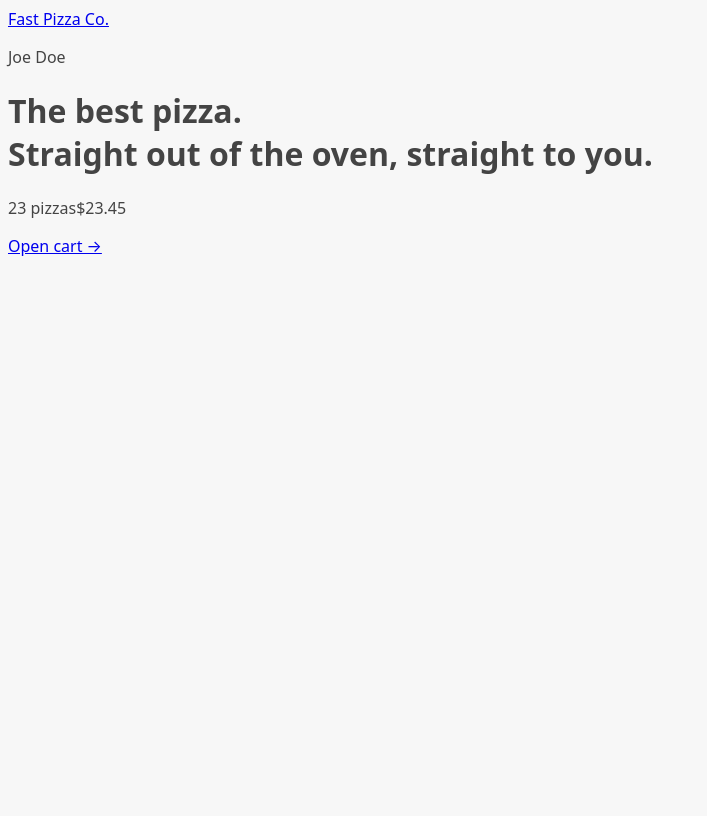
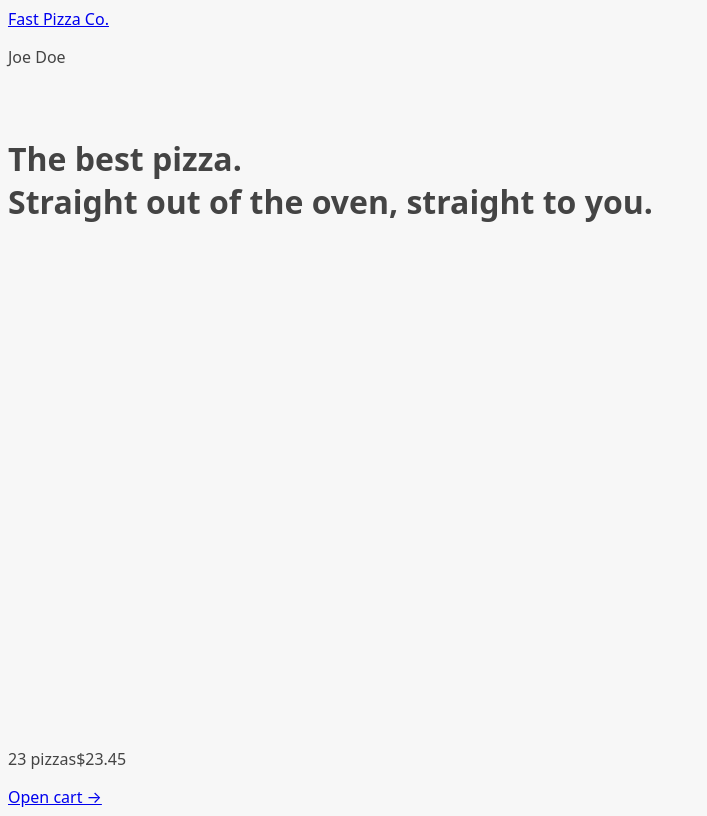
Before and after one commit to Pdwxn/Practice-Fast-Pizza, a React (Vite) app: page / in a window 1280 px wide. Shown: the whole page, without its empty margins (0-707 px from the left). Built offline with nearby package versions, Linux system fonts and the light colour scheme.

Commit message:
add loader input

```diff
--- a/src/features/menu/Menu.jsx
+++ b/src/features/menu/Menu.jsx
@@ -4,7 +4,6 @@
 
 function Menu() {
   const menu = useLoaderData();
-  console.log(menu);
 
   return (
     <ul>
--- a/src/main.jsx
+++ b/src/main.jsx
@@ -1,7 +1,7 @@
 import React from "react";
 import ReactDOM from "react-dom/client";
 import App from "./App.jsx";
-import "./index.css";
+import "./index.css"
 
 ReactDOM.createRoot(document.getElementById("root")).render(
   <React.StrictMode>
--- a/src/ui/AppLayout.jsx
+++ b/src/ui/AppLayout.jsx
@@ -1,10 +1,16 @@
 import Header from "./Header";
+import Loader from "./Loader";
 import CartOverview from "../features/cart/CartOverview";
-import { Outlet } from "react-router-dom";
+import { Outlet, useNavigation } from "react-router-dom";
 
 function AppLayout() {
+  const navigation = useNavigation();
+  const isLoading = navigation.state === "loading";
+
   return (
-    <div>
+    <div className="layout">
+      {isLoading && <Loader />}
+
       <Header />
 
       <main>
--- /dev/null
+++ b/src/ui/Loader.jsx
@@ -0,0 +1,5 @@
+function Loader() {
+  return <div className="loader"></div>;
+}
+
+export default Loader;
```
